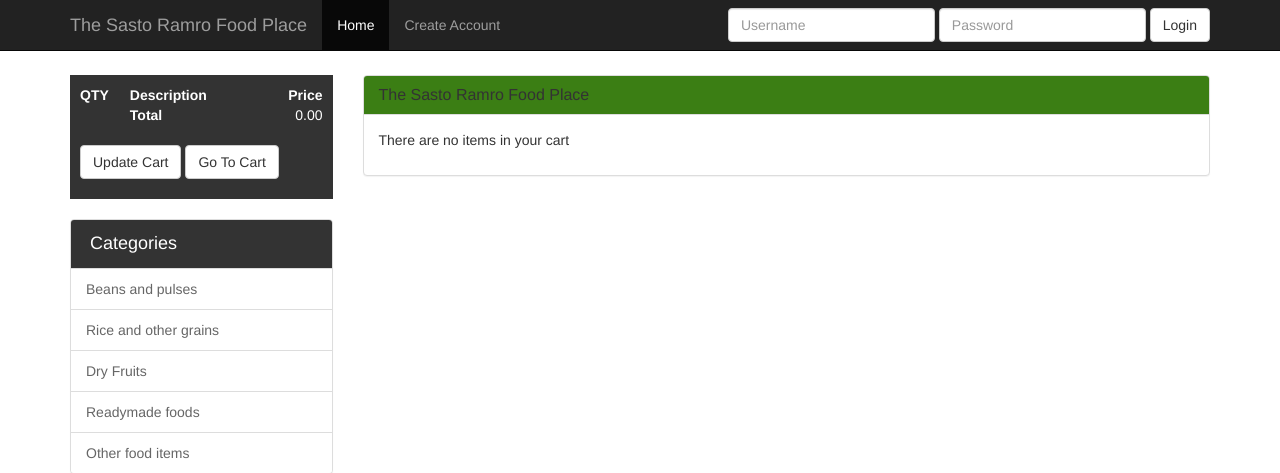
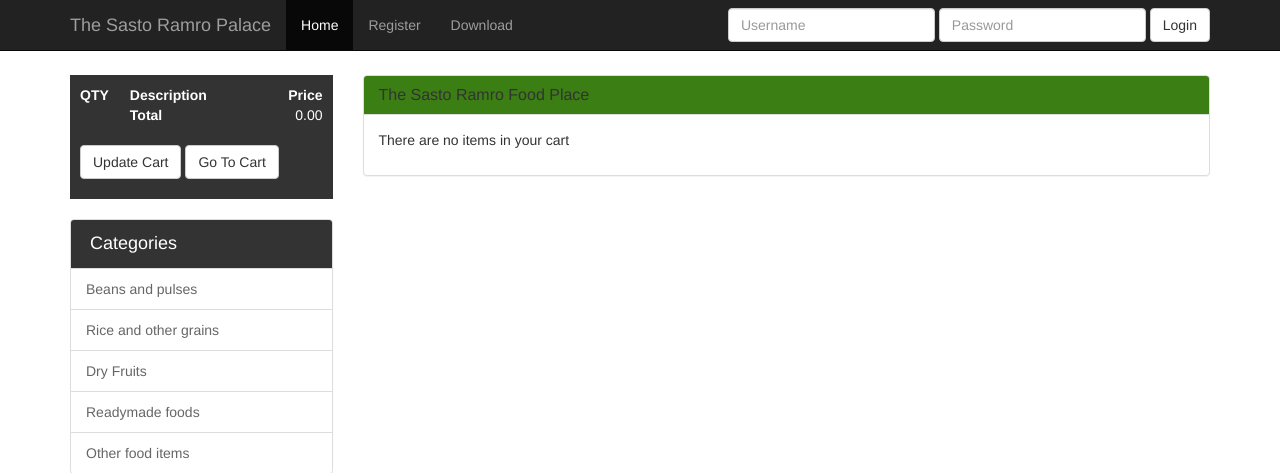
Before and after one commit to dprabin/simple-php-shopping-cart, a CodeIgniter app: page /testphp/index.php/cart/index in a window 1280 px wide. Shown: the top 473 px of the page. Run offline with CodeIgniter, Linux system fonts and the light colour scheme; data comes from the database, SQL or seed files in the repository; some libraries are stand-ins or nearby versions.

Commit message:
added github link to download software

```diff
--- a/application/views/layouts/includes/header.php
+++ b/application/views/layouts/includes/header.php
@@ -31,19 +31,20 @@
         <span class="icon-bar"></span>
         <span class="icon-bar"></span>
       </button>
-      <a class="navbar-brand" href="<?php echo base_url(); ?>">The Sasto Ramro Food Place  </a>
+      <a class="navbar-brand" href="<?php echo base_url(); ?>">The Sasto Ramro Palace  </a>
     </div>
     <div id="navbar" class="collapse navbar-collapse">
       <ul class="nav navbar-nav">
         <li class="active"><a href="<?php echo base_url(); ?>">Home</a></li>
         <?php if(!$this->session->userdata('logged_in')) : ?>
-          <li><a href="<?php echo base_url(); ?>users/register">Create Account</a></li>
+          <li><a href="<?php echo base_url(); ?>users/register">Register</a></li>
         <?php else : ?>
           <li><a href="<?php echo base_url(); ?>users/edit_user/<?php echo $this->session->userdata('user_id'); ?>">Logged in as <?php echo $this->session->userdata('username'); ?></a></li>
         <?php endif; ?>
         <?php if($this->session->userdata('previllege')=='admin') : ?>
           <li><a href="<?php echo base_url(); ?>products/add">Add Product</a></li>
         <?php endif; ?>
+        <li><a href="https://github.com/dprabin/simple-php-shopping-cart">Download</a></li>
 
       </ul>
       <?php if(!$this->session->userdata('logged_in')) : ?>
```
